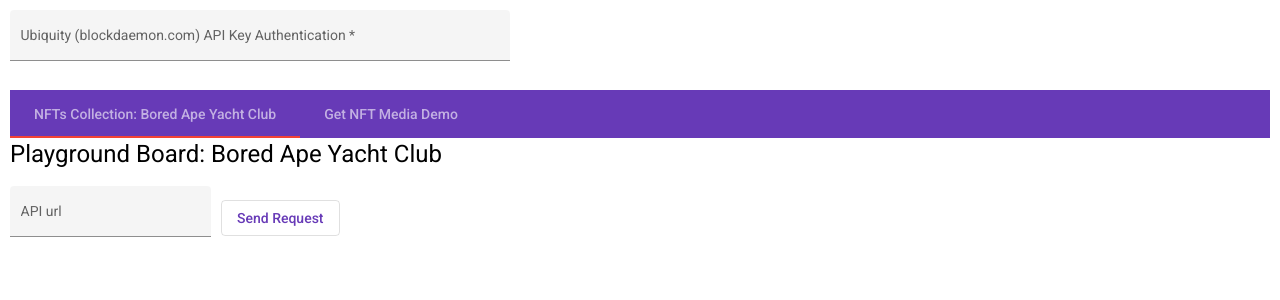
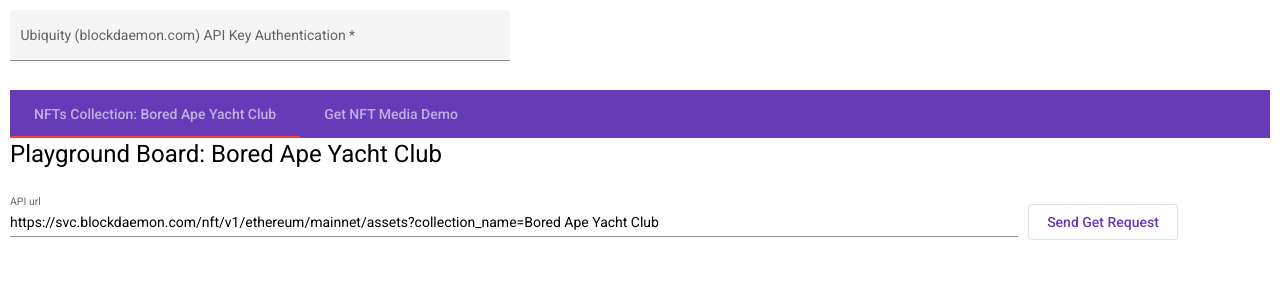
Before and after one commit to BorczeAngelov/Angular-NFTs-RESTful-API, an Angular app in the folder poc-ng-NFTs-RESTful-APIs/: page / in a window 1280 px wide. Shown: the top 300 px of the page. Built offline with nearby package versions, Linux system fonts and the light colour scheme.

Commit message:
add initial url values

```diff
--- a/poc-ng-NFTs-RESTful-APIs/src/app/bored-ape-board/bored-ape-board.component.html
+++ b/poc-ng-NFTs-RESTful-APIs/src/app/bored-ape-board/bored-ape-board.component.html
@@ -2,13 +2,14 @@
 <!-- TODO: add About description -->
 
 <div>
-  <mat-form-field appearance="fill" floatLabel="auto">
+    <mat-form-field appearance="standard" floatLabel="auto" style="width: 80%;">
         <mat-label>API url</mat-label>
-    <input matInput placeholder="Copy paste API url" #userInput>
+        <input matInput [value]="urlValue">
     </mat-form-field>
 
-  <button (click)="onSendRequest(userInput.value)" mat-stroked-button color="primary" style="margin-left: 10px">Send
-    Request</button>
+    <button (click)="onSendRequest()" mat-stroked-button color="primary"
+        style="margin-left: 10px; width: 150px;">
+        Send Get Request</button>
 </div>
 
 <div>
--- a/poc-ng-NFTs-RESTful-APIs/src/app/bored-ape-board/bored-ape-board.component.ts
+++ b/poc-ng-NFTs-RESTful-APIs/src/app/bored-ape-board/bored-ape-board.component.ts
@@ -9,6 +9,8 @@ import { HttpService } from '../http.service';
   styleUrls: ['./bored-ape-board.component.css']
 })
 export class BoredApeBoardComponent implements OnInit {
+  private initialUrl = "https://svc.blockdaemon.com/nft/v1/ethereum/mainnet/assets?collection_name=Bored Ape Yacht Club"
+  public urlValue = this.initialUrl;
   public response$!: Observable<NftAssets>;
 
   constructor(private httpService: HttpService) { }
@@ -16,7 +18,7 @@ export class BoredApeBoardComponent implements OnInit {
   ngOnInit(): void {
   }
 
-  onSendRequest(url: string) {
-    this.response$ = this.httpService.getRequest(url);
+  onSendRequest() {
+    this.response$ = this.httpService.getRequest(this.urlValue);
   }
 }
--- a/poc-ng-NFTs-RESTful-APIs/src/app/nft-media/nft-media.component.html
+++ b/poc-ng-NFTs-RESTful-APIs/src/app/nft-media/nft-media.component.html
@@ -1,27 +1,25 @@
 <h1>Get and Render NFT Media</h1>
 
 <div>
-    <mat-form-field appearance="fill" floatLabel="auto">
-      <mat-label>Image Url Prefix</mat-label>
-      <input matInput #UrlPrefix>
+    <mat-form-field appearance="standard" floatLabel="auto" style="width: 80%;">
+        <mat-label>Image url prefix</mat-label>
+        <input matInput [value]="urlPrefix">
     </mat-form-field>
-
 </div>
 <div>
-
-    <mat-form-field appearance="fill" floatLabel="auto">
-      <mat-label>Media Path</mat-label>
-      <input matInput placeholder="Copy paste Media Path" #MediaPath>
+    <mat-form-field appearance="standard" floatLabel="auto" style="width: 80%;">
+        <mat-label>Token media path</mat-label>
+        <input matInput [value]="tokenPath">
     </mat-form-field>
-
-    <button (click)="onGetMediaRequest(UrlPrefix.value,MediaPath.value)" mat-stroked-button color="primary"
-      style="margin-left: 10px">Send
+</div>
+<div>
+    <button (click)="onGetMediaRequest()" mat-stroked-button color="primary" style="margin-left: 10px">Send
         Request</button>
 </div>
 
 <div>
     <!-- <img mat-card-image [src]="imageUrl$"> -->
-    <img [src]="imageToShow" alt="Place image title">
+    <img [src]="imageToShow">
     <!-- <img [src]="imageToShow" alt="Place image title" *ngIf="!isImageLoading; else noImageFound"> -->
     <!-- <ng-template #noImageFound>
       <img src="fallbackImage.png" alt="Fallbackimage">
--- a/poc-ng-NFTs-RESTful-APIs/src/app/nft-media/nft-media.component.ts
+++ b/poc-ng-NFTs-RESTful-APIs/src/app/nft-media/nft-media.component.ts
@@ -8,6 +8,11 @@ import { HttpService } from '../http.service';
   styleUrls: ['./nft-media.component.css']
 })
 export class NftMediaComponent implements OnInit {
+  private initialUrlPrefix = "https://svc.blockdaemon.com/nft/v1/ethereum/mainnet/media/";
+  private initialTokenPath = "token/0xBC4CA0EdA7647A8aB7C2061c2E118A18a936f13D/5e1f4454-34ff-5118-9987-96b481625128.png";
+  public urlPrefix = this.initialUrlPrefix;
+  public tokenPath = this.initialTokenPath;
+
 
   public imageUrl$!: Observable<any>
   public isImageLoading: boolean = false;
@@ -18,14 +23,14 @@ export class NftMediaComponent implements OnInit {
   ngOnInit(): void {
   }
 
-  onGetMediaRequest(url: string, mediaPath: string) {
-    console.log(url);
-    console.log(mediaPath);
+  onGetMediaRequest() {
+    console.log(this.urlPrefix);
+    console.log(this.tokenPath);
 
     // this.imageUrl$ = this.httpService.getImage(url, mediaPath);
 
     this.isImageLoading = true;
-    this.httpService.getImage(url, mediaPath)
+    this.httpService.getImage(this.urlPrefix, this.tokenPath)
       .subscribe(data => {
         console.log("OK");
         console.log(data);
```
Lines whose indentation alone changed are shown as unchanged.
